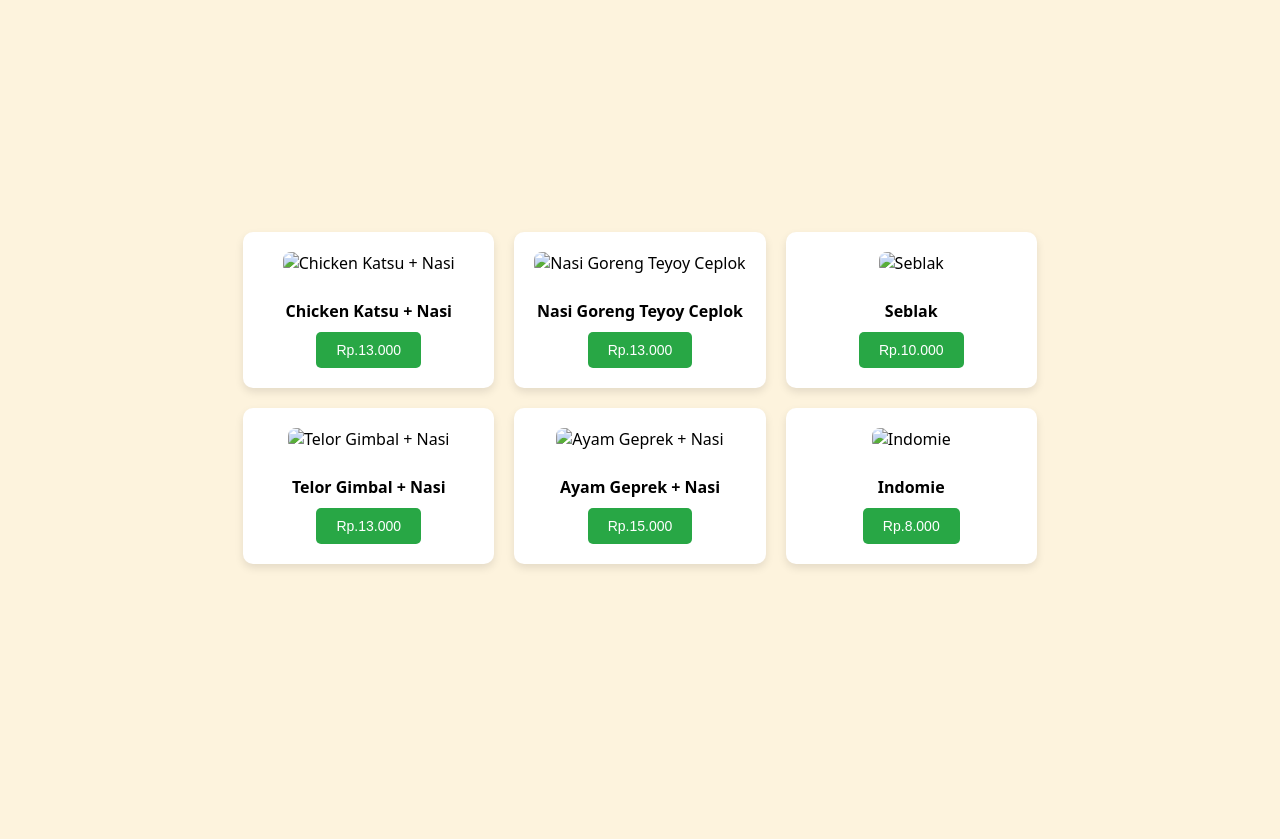
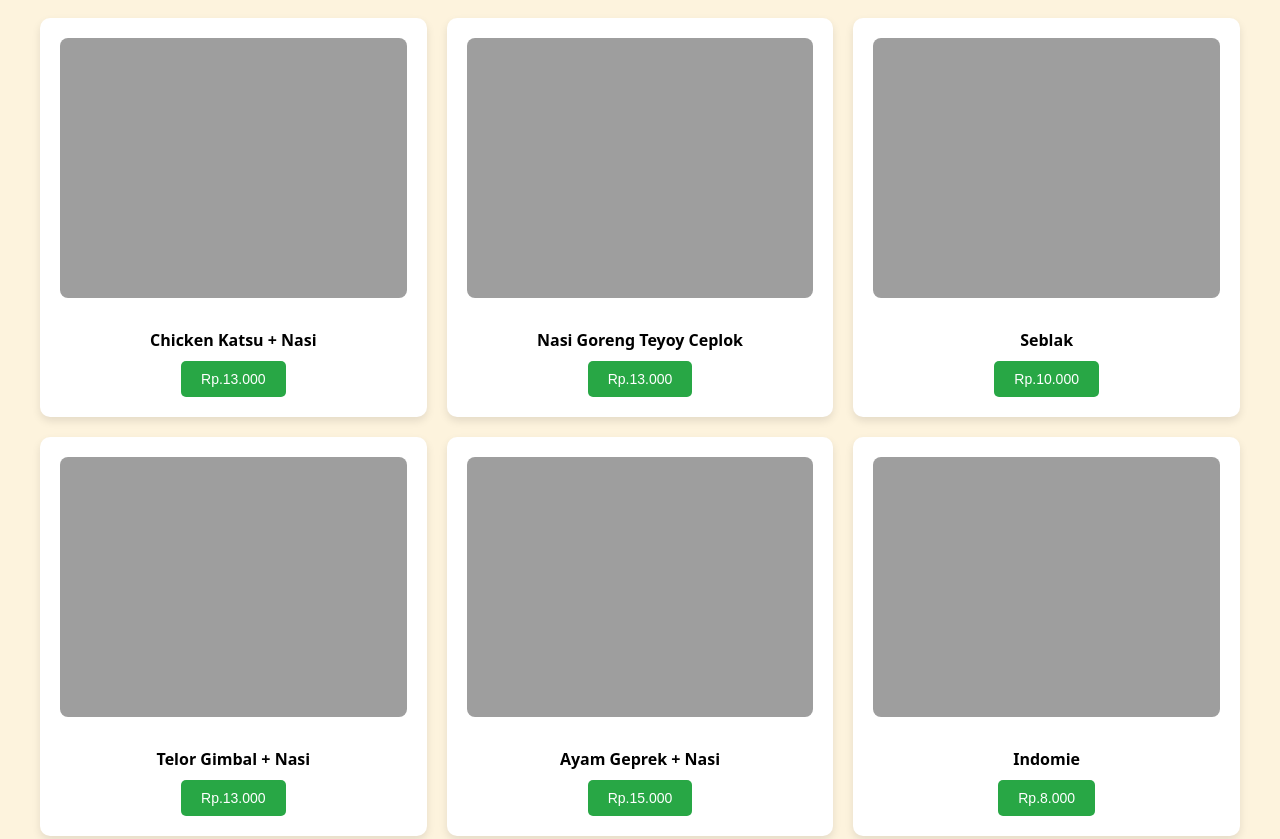
Before and after one commit to rdhx19/PROJECT-PWD, a plain HTML site: page index.html in a window 1280 px wide. Shown: the part 802-1641 px from the top of the page. Drawn offline with Linux system fonts and the light colour scheme; the site is published under a folder, as on GitHub Pages, so addresses that start at the root find nothing.

Commit message:
Update index.html

```diff
--- a/index.html
+++ b/index.html
@@ -39,32 +39,32 @@
     <section class="slide slide2" id="Menu">
         <div class="menu-grid">
             <div class="menu-item">
-                <img src="/media/menu/katsu.png" alt="Chicken Katsu + Nasi">
+                <img src="media/menu/katsu.png" alt="Chicken Katsu + Nasi">
                 <p>Chicken Katsu + Nasi</p>
                 <button>Rp.13.000</button>
             </div>
             <div class="menu-item">
-                <img src="/media/menu/nasigoreng.png" alt="Nasi Goreng Teyoy Ceplok">
+                <img src="media/menu/nasigoreng.png" alt="Nasi Goreng Teyoy Ceplok">
                 <p>Nasi Goreng Teyoy Ceplok</p>
                 <button>Rp.13.000</button>
             </div>
             <div class="menu-item">
-                <img src="/media/menu/seblak.png" alt="Seblak">
+                <img src="media/menu/seblak.png" alt="Seblak">
                 <p>Seblak</p>
                 <button>Rp.10.000</button>
             </div>
             <div class="menu-item">
-                <img src="/media/menu/telor.png" alt="Telor Gimbal + Nasi">
+                <img src="media/menu/telor.png" alt="Telor Gimbal + Nasi">
                 <p>Telor Gimbal + Nasi</p>
                 <button>Rp.13.000</button>
             </div>
             <div class="menu-item">
-                <img src="/media/menu/geprek.png" alt="Ayam Geprek + Nasi">
+                <img src="media/menu/geprek.png" alt="Ayam Geprek + Nasi">
                 <p>Ayam Geprek + Nasi</p>
                 <button>Rp.15.000</button>
             </div>
             <div class="menu-item">
-                <img src="/media/menu/miekuah.png" alt="Indomie">
+                <img src="media/menu/miekuah.png" alt="Indomie">
                 <p>Indomie</p>
                 <button>Rp.8.000</button>
             </div>
```
